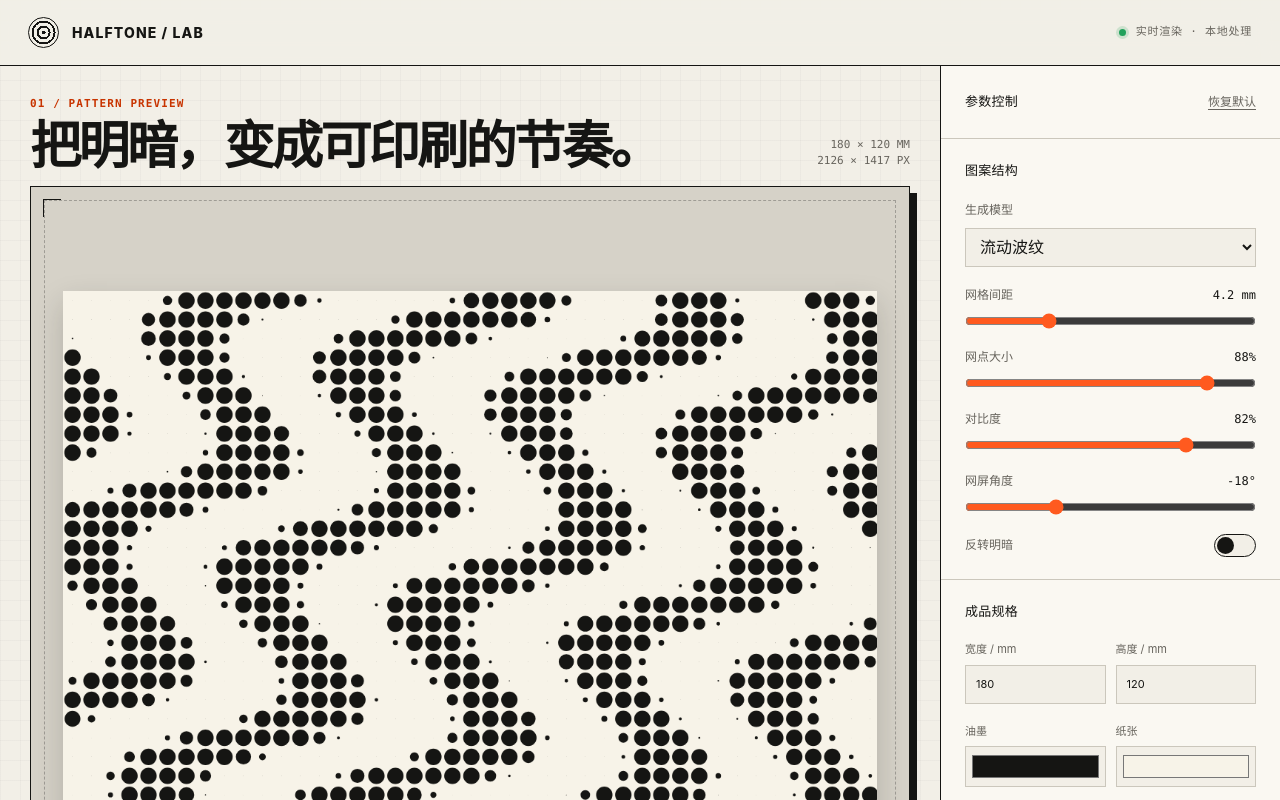
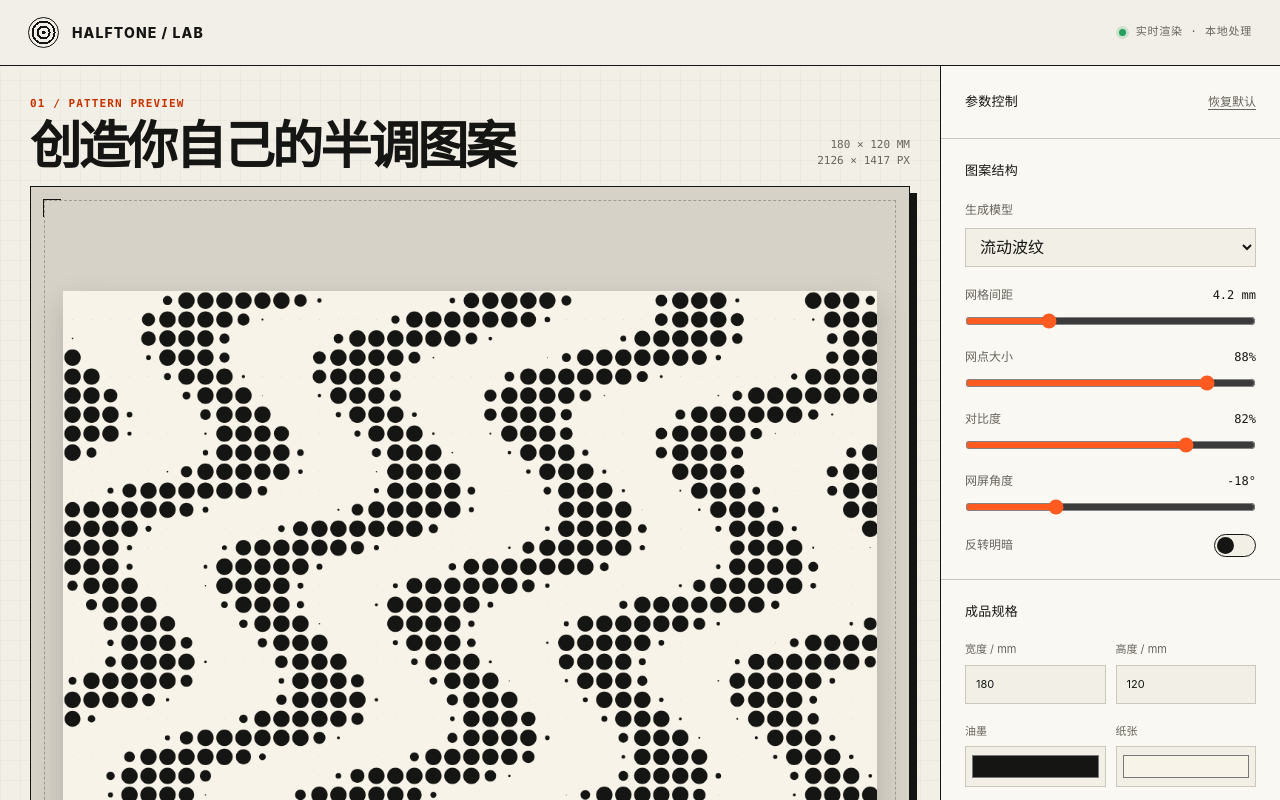
Before and after one commit to WindSweeps/halftone-studio, a Next.js app: page / in a window 1280 px wide. Shown: the top 800 px of the page. Built offline with nearby package versions, Linux system fonts and the light colour scheme.

Commit message:
Update halftone studio headline

```diff
--- a/app/HalftoneStudio.tsx
+++ b/app/HalftoneStudio.tsx
@@ -217,7 +217,7 @@ export default function HalftoneStudio() {
           <div className="preview-head">
             <div>
               <span className="eyebrow">01 / Pattern preview</span>
-              <h1 id="page-title">把明暗，变成可印刷的节奏。</h1>
+              <h1 id="page-title">创造你自己的半调图案</h1>
             </div>
             <div className="measure">
               {settings.widthMm} × {settings.heightMm} MM
```
